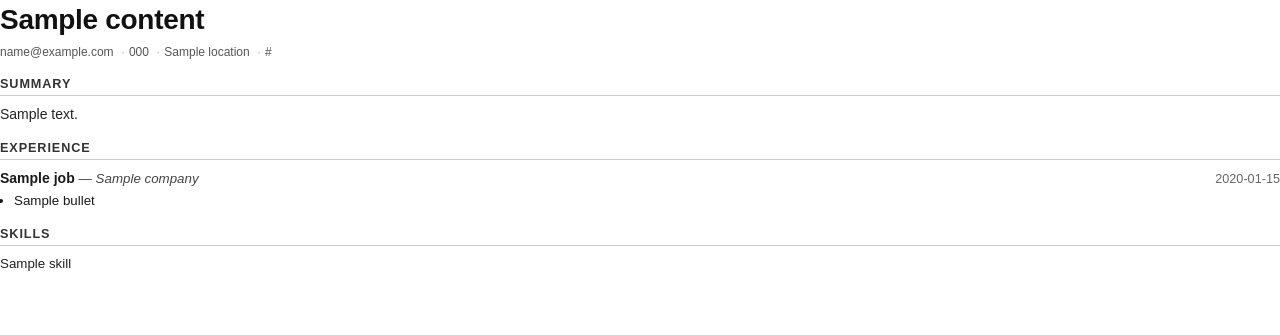
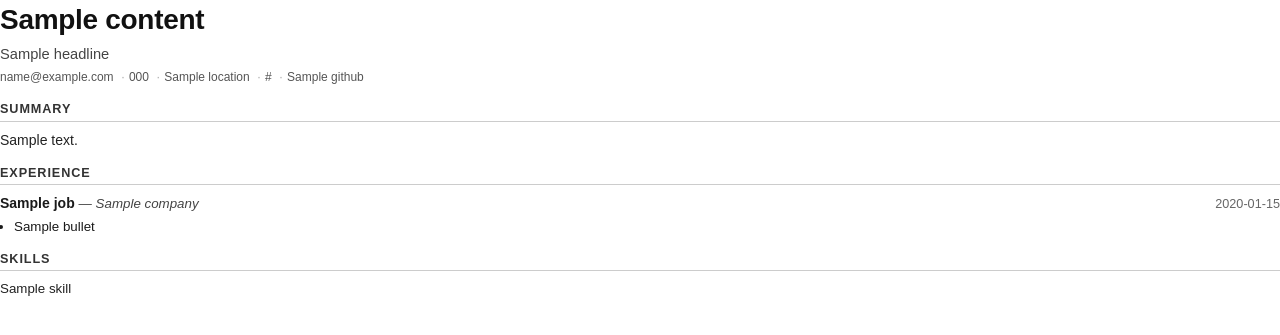
Before and after one commit to Safron09/resumeai, a Python web app: template backend/apps/generator/templates/resume.html in a window 1280 px wide. Shown: the top 335 px of the page. Run offline with Jinja, Linux system fonts and the light colour scheme; the template is opened without the code that fills it: most values are stand-ins (such as "Sample title", 1, 10 or a date in 2020).

Commit message:
resume header added

```diff
--- a/backend/apps/generator/templates/resume.html
+++ b/backend/apps/generator/templates/resume.html
@@ -20,6 +20,11 @@
     letter-spacing: -0.3px;
     color: #111;
     margin-bottom: 3px;
+  }
+  .headline {
+    font-size: 11pt;
+    color: #444;
+    margin-bottom: 4px;
   }
   .contact-line {
     font-size: 9pt;
@@ -70,6 +75,7 @@
   {% if template_name == 'Modern' %}
   .header { background: #0f172a; color: #f8fafc; padding: 16px 18px; margin: -0.7in -0.75in 14px -0.75in; }
   .header h1 { color: #f8fafc; }
+  .headline { color: #94a3b8; }
   .contact-line { color: #94a3b8; }
   .section-title { color: #0f172a; border-color: #0f172a; }
   {% endif %}
@@ -88,6 +94,9 @@
   {% if content.get('name') %}
   <h1>{{ content['name'] }}</h1>
   {% endif %}
+  {% if content.get('headline') %}
+  <div class="headline">{{ content['headline'] }}</div>
+  {% endif %}
 
   {% set contact = content.get('contact', {}) %}
   {% if contact %}
@@ -96,6 +105,7 @@
     {% if contact.get('phone') %}<span>{{ contact['phone'] }}</span>{% endif %}
     {% if contact.get('location') %}<span>{{ contact['location'] }}</span>{% endif %}
     {% if contact.get('linkedin') %}<span>{{ contact['linkedin'] }}</span>{% endif %}
+    {% if contact.get('github') %}<span>{{ contact['github'] }}</span>{% endif %}
   </div>
   {% endif %}
 </div>
```
Also changed, not shown: 1 other file.
